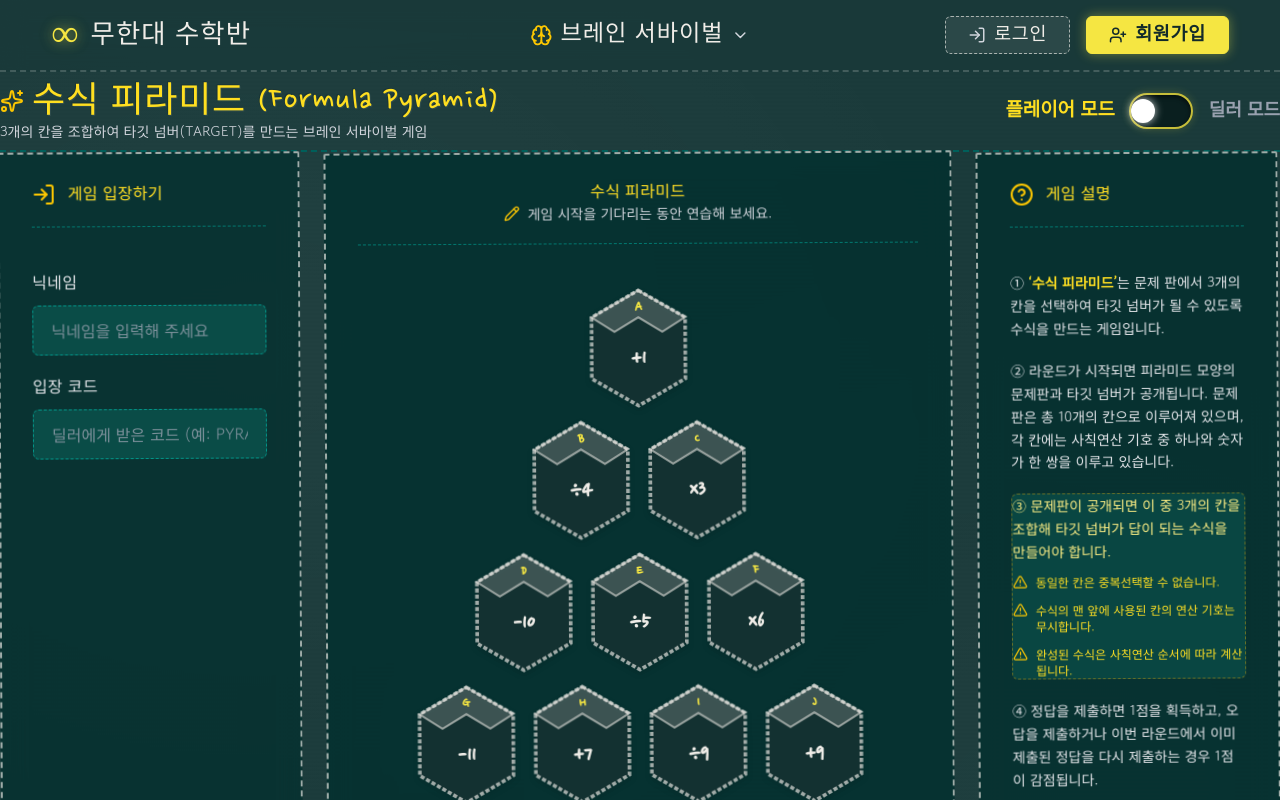
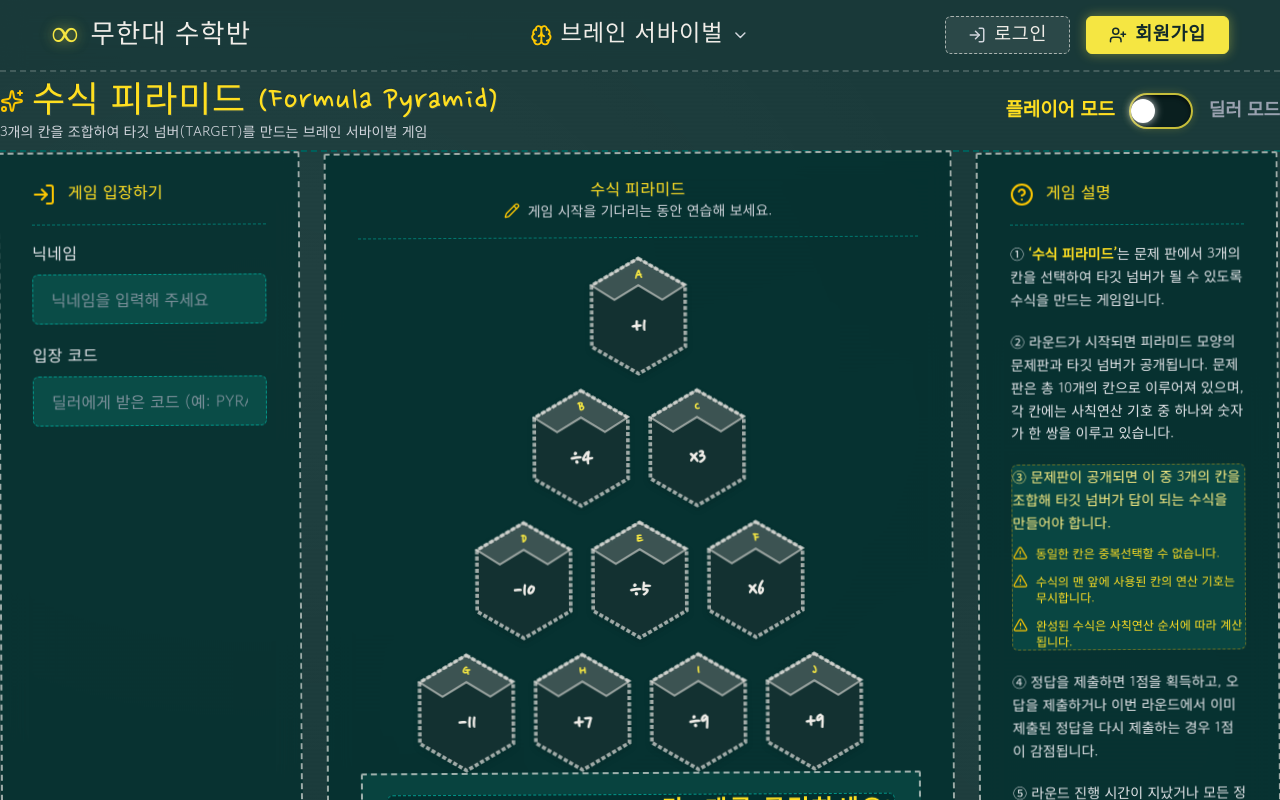
Before and after one commit to rlawlsdnjs78-infinity/infinitymath, a Next.js app: page /formula-pyramid in a window 1280 px wide. Shown: the top 800 px of the page. Built offline with nearby package versions, Linux system fonts and the light colour scheme.

Commit message:
fix: make dashed border top and bottom margins 100 pixel-symmetric at 1.1rem

```diff
--- a/src/app/formula-pyramid/page.tsx
+++ b/src/app/formula-pyramid/page.tsx
@@ -2,9 +2,9 @@
  * src/app/formula-pyramid/page.tsx
  * 수식 피라미드 게임 페이지
  *
- * [점선 위/아래 여백 1:1 동일 대칭 설정]
- * 점선을 기준으로 위쪽 여백(paddingBottom)과 아래쪽 여백(marginBottom)을
- * 모두 동일하게 1.25rem (20px) 으로 1:1 정밀 대칭 지정
+ * [점선 구분선 위/아래 픽셀 단위 1:1 완벽 대칭]
+ * 독립된 border-t 점선 구분선 요소에 marginTop & marginBottom 을 동일하게 지정하여
+ * 점선 위 텍스트 ↔ 점선 ↔ 점선 아래 텍스트 간격을 100% 대칭으로 보장
  */
 
 "use client";
@@ -282,33 +282,36 @@ export default function FormulaPyramidPage() {
            ─────────────────────────────────────────────────────────────────── */}
         <div className="grid grid-cols-1 xl:grid-cols-12 gap-6 items-stretch w-full mx-auto min-h-[640px]">
           {/* ── [좌측 박스] xl:col-span-3 ─────────────────────────────────── */}
-          <div className="xl:col-span-3 chalk-box content-box flex flex-col gap-6 bg-teal-950/75 backdrop-blur-md h-full min-h-[640px] p-6 sm:p-7">
+          <div className="xl:col-span-3 chalk-box content-box flex flex-col bg-teal-950/75 backdrop-blur-md h-full min-h-[640px] p-6 sm:p-7">
             {mode === "player" ? (
               <>
-                {/* [핵심] 위쪽 여백(paddingBottom: 1.25rem)과 아래쪽 여백(marginBottom: 1.25rem)을 1:1 대칭으로 완전 동일하게 지정 */}
-                <div
-                  className="flex items-center gap-3 border-b border-dashed border-teal-700"
-                  style={{ paddingBottom: "1.25rem", marginBottom: "1.25rem" }}
-                >
+                {/* [제목 영역] */}
+                <div className="flex items-center gap-3">
                   <LogIn className="text-yellow-400 flex-shrink-0" size={24} />
                   <h2
                     className="text-2.5xl text-yellow-300"
-                    style={{ fontFamily: "var(--font-chalk)", lineHeight: 1.3 }}
+                    style={{ fontFamily: "var(--font-chalk)", lineHeight: 1.1 }}
                   >
                     게임 입장하기
                   </h2>
                 </div>
+
+                {/* [독립 점선 구분선] 점선 위(marginTop)와 아래(marginBottom)를 1.1rem(18px)으로 100% 동일 대칭 */}
+                <div
+                  className="w-full border-t border-dashed border-teal-700"
+                  style={{ marginTop: "1.1rem", marginBottom: "1.1rem" }}
+                />
 
                 <form
                   onSubmit={(e) => {
                     e.preventDefault();
                     alert(`[${nickname || "손님"}] 님, 입장 코드 [${entryCode}] 로 입장을 시도합니다.`);
                   }}
-                  className="flex flex-col gap-6 flex-1 justify-between"
+                  className="flex flex-col flex-1 justify-between"
                 >
                   <div className="flex flex-col gap-5">
                     {/* 닉네임 입력 */}
-                    <div className="flex flex-col gap-2.5">
+                    <div className="flex flex-col gap-2">
                       <label
                         htmlFor="nickname-input"
                         className="text-base text-gray-200 font-medium tracking-wide"
@@ -332,7 +335,7 @@ export default function FormulaPyramidPage() {
                     </div>
 
                     {/* 입장 코드 입력 */}
-                    <div className="flex flex-col gap-2.5">
+                    <div className="flex flex-col gap-2">
                       <label
                         htmlFor="code-input"
                         className="text-base text-gray-200 font-medium tracking-wide"
@@ -358,7 +361,7 @@ export default function FormulaPyramidPage() {
 
                   <button
                     type="submit"
-                    className="btn-chalk w-full justify-center text-xl mt-4"
+                    className="btn-chalk w-full justify-center text-xl mt-6"
                     style={{ padding: "14px 20px" }}
                   >
                     게임 방 입장하기
@@ -367,20 +370,24 @@ export default function FormulaPyramidPage() {
               </>
             ) : (
               <>
-                <div
-                  className="flex items-center gap-3 border-b border-dashed border-teal-700"
-                  style={{ paddingBottom: "1.25rem", marginBottom: "1.25rem" }}
-                >
+                <div className="flex items-center gap-3">
                   <Monitor className="text-yellow-400 flex-shrink-0" size={24} />
                   <h2
                     className="text-2.5xl text-yellow-300"
-                    style={{ fontFamily: "var(--font-chalk)", lineHeight: 1.3 }}
+                    style={{ fontFamily: "var(--font-chalk)", lineHeight: 1.1 }}
                   >
                     딜러 가이드
                   </h2>
                 </div>
+
+                {/* 점선 구분선 (1:1 동일 대칭) */}
                 <div
-                  className="flex flex-col gap-5 text-sm text-gray-200 leading-relaxed flex-1 justify-between py-2"
+                  className="w-full border-t border-dashed border-teal-700"
+                  style={{ marginTop: "1.1rem", marginBottom: "1.1rem" }}
+                />
+
+                <div
+                  className="flex flex-col gap-5 text-sm text-gray-200 leading-relaxed flex-1 justify-between py-1"
                   style={{ fontFamily: "var(--font-body)" }}
                 >
                   <div className="flex flex-col gap-4">
@@ -400,26 +407,29 @@ export default function FormulaPyramidPage() {
           </div>
 
           {/* ── [중앙 박스] xl:col-span-6 ─────────────────────────────────── */}
-          <div className="xl:col-span-6 chalk-box content-box flex flex-col items-center gap-6 bg-teal-950/85 backdrop-blur-md h-full min-h-[640px] p-6 sm:p-7">
+          <div className="xl:col-span-6 chalk-box content-box flex flex-col items-center bg-teal-950/85 backdrop-blur-md h-full min-h-[640px] p-6 sm:p-7">
             {mode === "player" ? (
               <>
-                <div
-                  className="text-center w-full border-b border-dashed border-teal-700"
-                  style={{ paddingBottom: "1.25rem", marginBottom: "1.25rem" }}
-                >
+                <div className="text-center w-full">
                   <h2
                     className="text-3.5xl text-yellow-300 mb-1"
-                    style={{ fontFamily: "var(--font-chalk)", lineHeight: 1.3 }}
+                    style={{ fontFamily: "var(--font-chalk)", lineHeight: 1.1 }}
                   >
                     수식 피라미드
                   </h2>
-                  <div className="flex items-center justify-center gap-2 text-sm text-gray-300 mt-2">
+                  <div className="flex items-center justify-center gap-2 text-sm text-gray-300 mt-1">
                     <Pencil size={16} className="text-yellow-400" />
                     <span style={{ fontFamily: "var(--font-body)" }}>
                       게임 시작을 기다리는 동안 연습해 보세요.
                     </span>
                   </div>
                 </div>
+
+                {/* 점선 구분선 (1:1 동일 대칭) */}
+                <div
+                  className="w-full border-t border-dashed border-teal-700"
+                  style={{ marginTop: "1.1rem", marginBottom: "1.1rem" }}
+                />
 
                 <div className="py-4 flex flex-col items-center gap-3 my-auto w-full overflow-x-auto">
                   {PYRAMID_DATA.map((row, rowIndex) => (
@@ -554,21 +564,24 @@ export default function FormulaPyramidPage() {
           </div>
 
           {/* ── [우측 박스] xl:col-span-3 ─────────────────────────────────── */}
-          <div className="xl:col-span-3 chalk-box content-box flex flex-col gap-6 bg-teal-950/80 backdrop-blur-md h-full min-h-[640px] p-6 sm:p-7">
+          <div className="xl:col-span-3 chalk-box content-box flex flex-col bg-teal-950/80 backdrop-blur-md h-full min-h-[640px] p-6 sm:p-7">
             {mode === "player" ? (
               <>
-                <div
-                  className="flex items-center gap-3 border-b border-dashed border-teal-700"
-                  style={{ paddingBottom: "1.25rem", marginBottom: "1.25rem" }}
-                >
+                <div className="flex items-center gap-3">
                   <HelpCircle className="text-yellow-400 flex-shrink-0" size={24} />
                   <h2
                     className="text-2.5xl text-yellow-300"
-                    style={{ fontFamily: "var(--font-chalk)", lineHeight: 1.3 }}
+                    style={{ fontFamily: "var(--font-chalk)", lineHeight: 1.1 }}
                   >
                     게임 설명
                   </h2>
                 </div>
+
+                {/* 점선 구분선 (1:1 동일 대칭) */}
+                <div
+                  className="w-full border-t border-dashed border-teal-700"
+                  style={{ marginTop: "1.1rem", marginBottom: "1.1rem" }}
+                />
 
                 <div
                   className="flex flex-col gap-5 text-sm text-gray-200 leading-relaxed py-1"
@@ -614,18 +627,21 @@ export default function FormulaPyramidPage() {
               </>
             ) : (
               <>
-                <div
-                  className="flex items-center gap-3 border-b border-dashed border-teal-700"
-                  style={{ paddingBottom: "1.25rem", marginBottom: "1.25rem" }}
-                >
+                <div className="flex items-center gap-3">
                   <Settings className="text-yellow-400 flex-shrink-0" size={24} />
                   <h2
                     className="text-2.5xl text-yellow-300"
-                    style={{ fontFamily: "var(--font-chalk)", lineHeight: 1.3 }}
+                    style={{ fontFamily: "var(--font-chalk)", lineHeight: 1.1 }}
                   >
                     게임 세팅 & 방 생성
                   </h2>
                 </div>
+
+                {/* 점선 구분선 (1:1 동일 대칭) */}
+                <div
+                  className="w-full border-t border-dashed border-teal-700"
+                  style={{ marginTop: "1.1rem", marginBottom: "1.1rem" }}
+                />
 
                 <div className="flex flex-col gap-6 flex-1 justify-between py-1">
                   <div className="flex flex-col gap-5">
```
Also changed, not shown: 1 other file (tests, documents, lock files or other folders).
